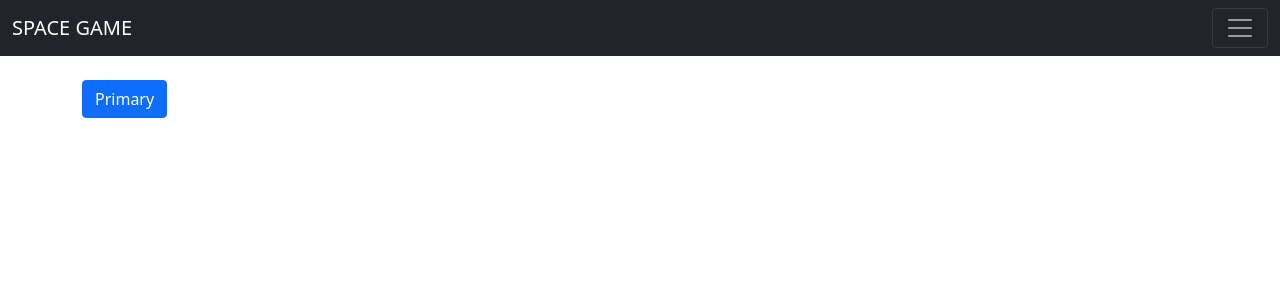
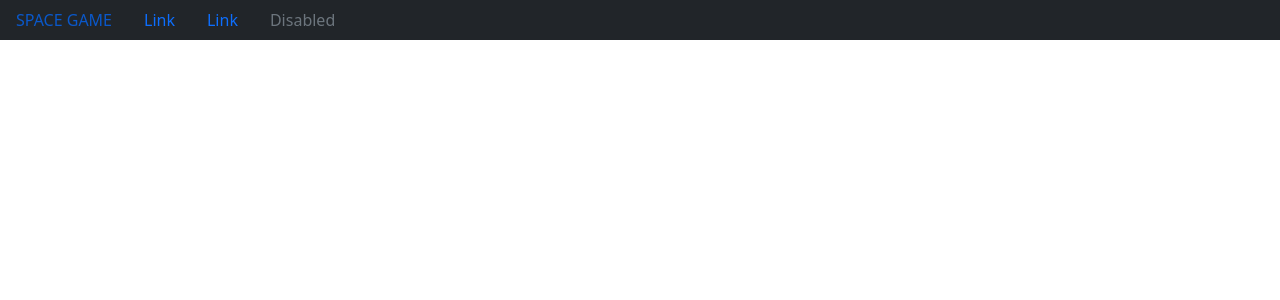
Before and after one commit to ouril/spacegame, a Django app: template templates/main.html in a window 1280 px wide. Shown: the top 300 px of the page. Run offline with Django 3.2, Linux system fonts and the light colour scheme; the template is opened without the code that fills it, so the values that code supplies are empty; some libraries are stand-ins or nearby versions.

Commit message:
добавленна еще страница

```diff
--- a/main/views.py
+++ b/main/views.py
@@ -32,7 +32,7 @@ GET_DATA_RPC = {"jsonrpc": "2.0", "methods": {
 
 
 class MainView(TemplateView):
-    template_name = "main.html"
+    template_name = "about.html"
 
 
 class BadCommand(APIException):
--- /dev/null
+++ b/static/js/main.js
@@ -0,0 +1,11 @@
+function getData() {
+    $(document).ready(
+        function () {
+            $.post('/', {text: 'Текст'}, function (data) {
+
+                alert(data);
+
+            });
+        }
+    )
+}
--- /dev/null
+++ b/templates/control_menu.html
@@ -0,0 +1,5 @@
+{% extends "main.html" %}
+
+{% block content %}
+    <br>
+{% endblock %}
--- a/templates/main.html
+++ b/templates/main.html
@@ -8,53 +8,27 @@
 
 </head>
 <body>
-<nav class="navbar navbar-dark bg-dark">
-    <div class="container-fluid">
-        <a class="navbar-brand" href="#">SPACE GAME</a>
-        <button class="navbar-toggler" type="button" data-bs-toggle="collapse" data-bs-target="#navbarNavDropdown"
-                aria-controls="navbarNavDropdown" aria-expanded="false" aria-label="Toggle navigation">
-            <span class="navbar-toggler-icon"></span>
-        </button>
-        <div class="collapse navbar-collapse" id="navbarNavDropdown">
-            <ul class="navbar-nav">
+<ul class="nav navbar-dark bg-dark">
   <li class="nav-item">
-                    <a class="nav-link active" aria-current="page" href="#">Home</a>
+    <a class="nav-link active" aria-current="page" href="#">SPACE GAME</a>
   </li>
   <li class="nav-item">
-                    <a class="nav-link" href="#">Features</a>
+    <a class="nav-link" href="#">Link</a>
   </li>
   <li class="nav-item">
-                    <a class="nav-link" href="#">Pricing</a>
+    <a class="nav-link" href="#">Link</a>
   </li>
-                <li class="nav-item dropdown">
-                    <a class="nav-link dropdown-toggle" href="#" id="navbarDropdownMenuLink" role="button"
-                       data-bs-toggle="dropdown" aria-expanded="false">
-                        Dropdown link
-                    </a>
-                    <ul class="dropdown-menu" aria-labelledby="navbarDropdownMenuLink">
-                        <li><a class="dropdown-item" href="#">Action</a></li>
-                        <li><a class="dropdown-item" href="#">Another action</a></li>
-                        <li><a class="dropdown-item" href="#">Something else here</a></li>
-                    </ul>
+  <li class="nav-item">
+    <a class="nav-link disabled" href="#" tabindex="-1" aria-disabled="true">Disabled</a>
   </li>
 </ul>
+<div id="content">
+        {% block content %}{% endblock %}
     </div>
-    </div>
-</nav>
-<br>
-<div class="container">
-    <div class="row">
-        <div class="col">
-            <button type="button" class="btn btn-primary">Primary</button>
-        </div>
-        <div class="col">
-        </div>
-        <div class="col">
-        </div>
-    </div>
-</div>
+
 
 </body>
 <script src="{% static 'lib/bootstrap/js/bootstrap.bundle.min.js' %}"></script>
 <script src="{% static 'lib/jquery.js' %}"></script>
+<script src="{% static 'js/main.js' %}"></script>
 </html>
```
Also changed, not shown: templates/about.html (added, +59 -0 lines). Lines whose indentation alone changed are shown as unchanged.
